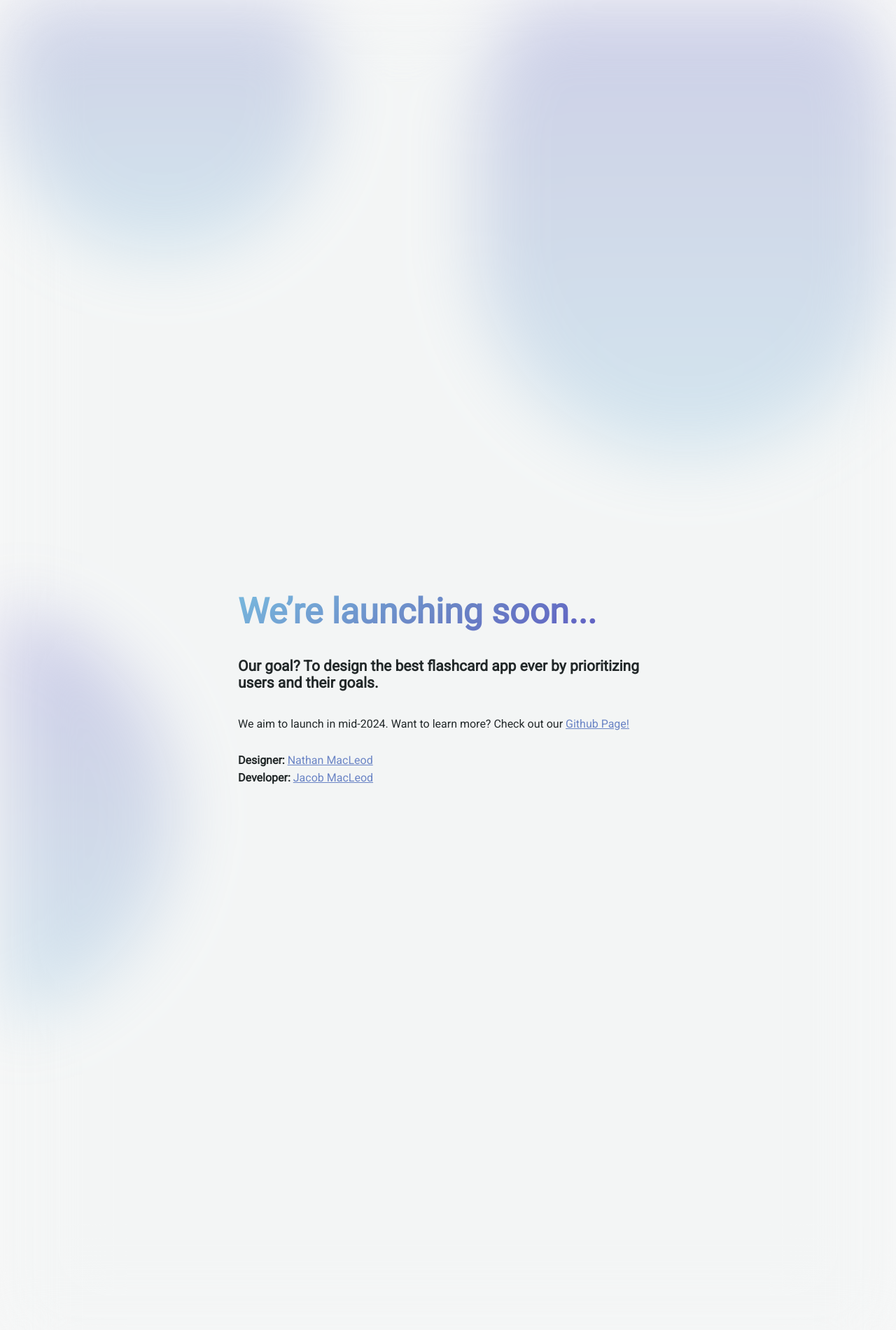
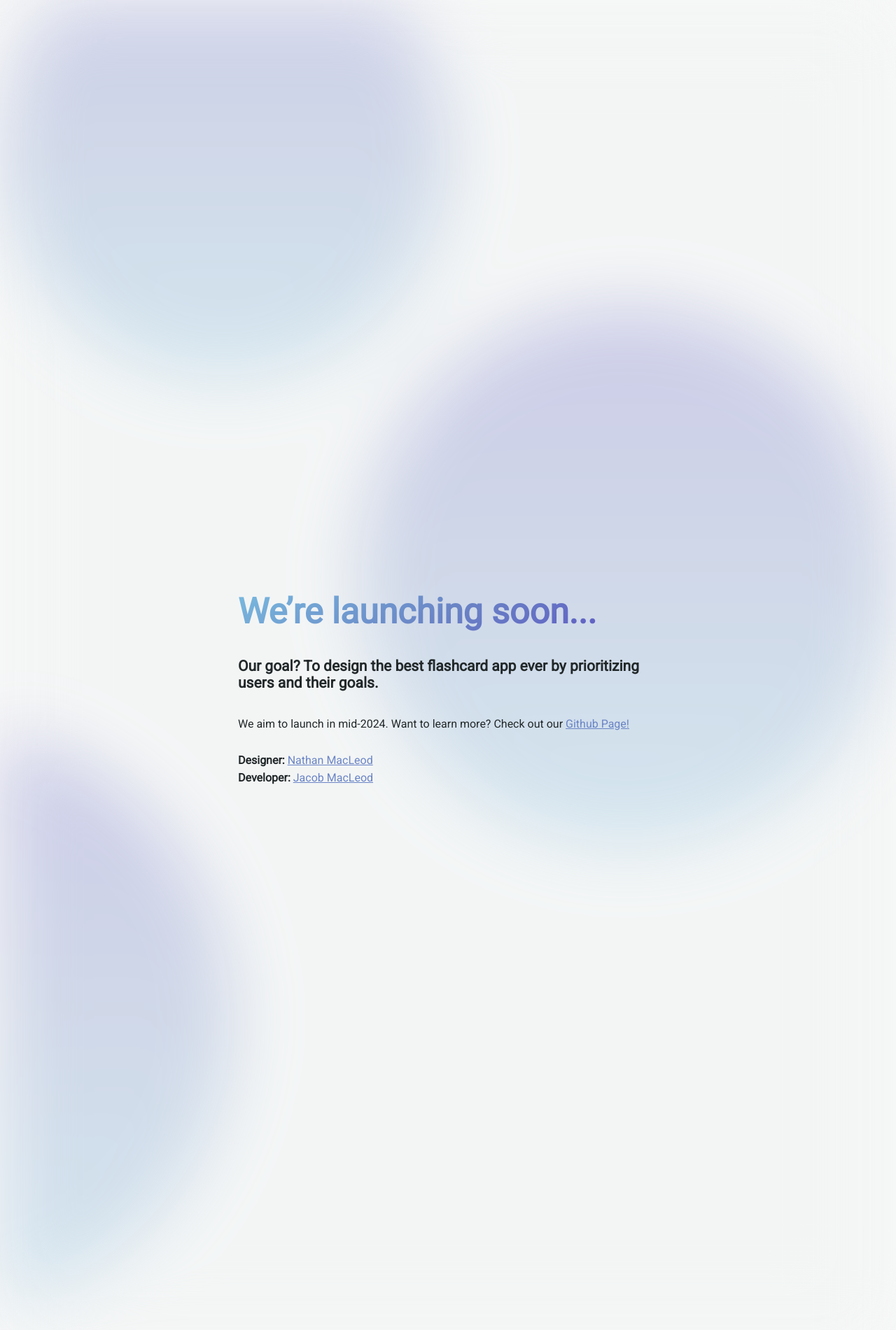
Before and after one commit to jacob-macleod/Dolphin-Flashcard-App, a Flask app: page / in a window 1280 px wide. Shown: the top 1901 px of the page at 70% size. Run offline with Flask 3, Linux system fonts and the light colour scheme; parts of the project's set-up code (start-up, migrations or seed data) failed here and were passed over.

Commit message:
index.html: Changed size of blobs

```diff
--- a/templates/index.html
+++ b/templates/index.html
@@ -48,8 +48,8 @@
         }
 
         .blob{
-            width: 463px;
-            height: 463px;
+            width: 50vw;
+            height: 50vw;
             border-radius: 463px;
             background: var(--Primary-Gradient, linear-gradient(180deg, #5D54C3 0%, #6A84C5 50.01%, #78B9DE 99.74%));
         }
@@ -124,8 +124,8 @@
     <div id="background">
         <div id="background-panel"></div>
         <div class="blob" style="margin-top: -100px; float: left;"></div>
-        <div class="blob" style="margin-top: -100px; width: 600px; height: 750px; float: right;"></div>
-        <div class="blob" style="margin-top: 500px; margin-left: -500px; width: 750px; height: 600px; float: left;"></div>
+        <div class="blob" style="margin-top: -100px; width: 60vw; height: 60vw; float: right;"></div>
+        <div class="blob" style="margin-top: 500px; margin-left: -500px; width: 65vw; height: 65vw; float: left;"></div>
     </div>
 </body>
 </html>
```
